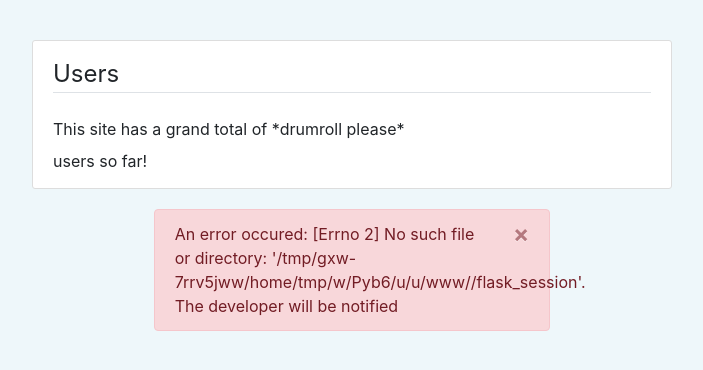
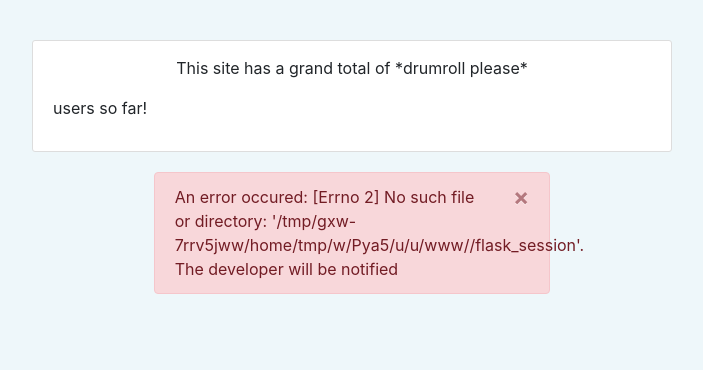
Before and after one commit to AnuragGowda/MyMCPS_Plus, a Flask app: template gradedisplay/templates/users.html in a window 1280 px wide. Shown: the part 74-444 px from the top of the page, without its empty margins (288-991 px from the left). Run offline with Flask 2, Linux system fonts and the light colour scheme; the template is opened without the code that fills it, so the values that code supplies are empty; parts of the project's set-up code (start-up, migrations or seed data) failed here and were passed over; some libraries are stand-ins or nearby versions.

Commit message:
Update users.html

```diff
--- a/gradedisplay/templates/users.html
+++ b/gradedisplay/templates/users.html
@@ -1,10 +1,11 @@
 {% extends "layout.html" %}
 {% block content %}
     <div class="col-md-6 offset-md-3 info">
-        <legend class="border-bottom mb-4">Users</legend>
+        <p style="text-align:center">
         This site has a grand total of
         *drumroll please*
         <h1>{{ total }}</h1>
         users so far!
+        </p>
     </div>
 {% endblock content %}
```
